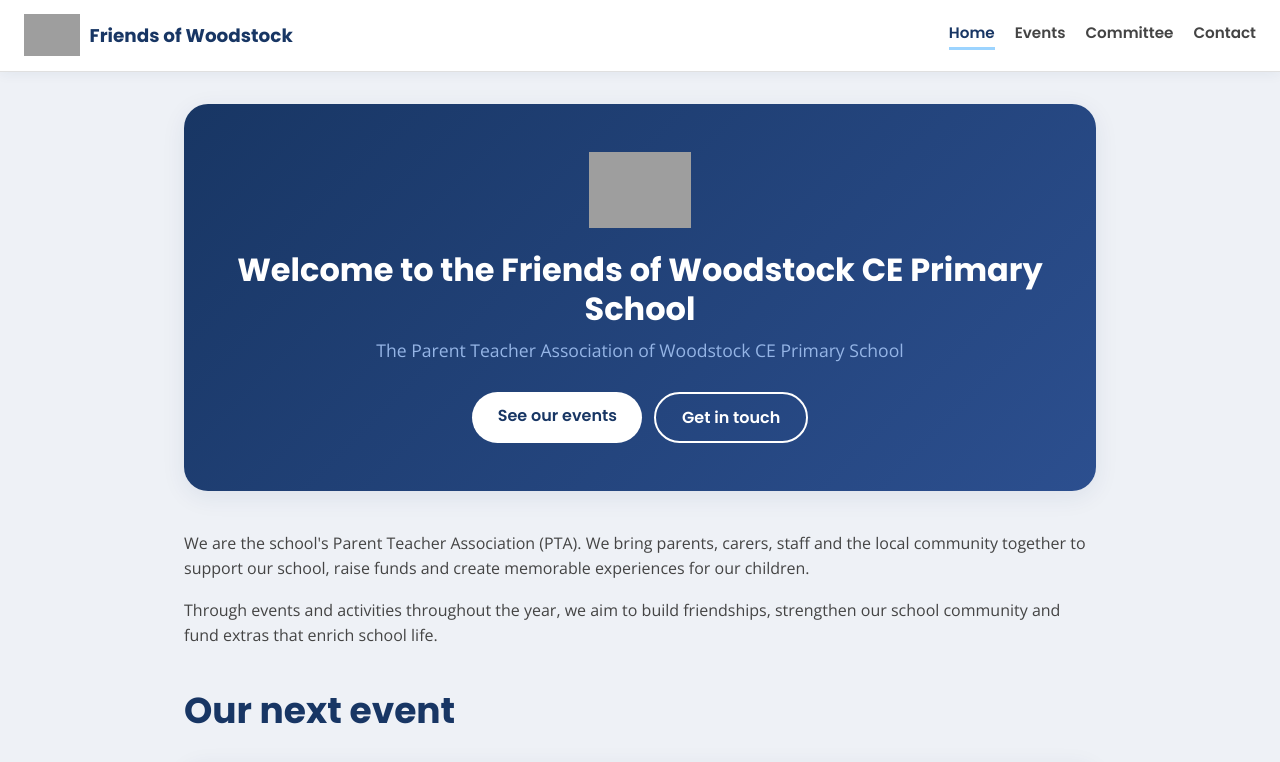
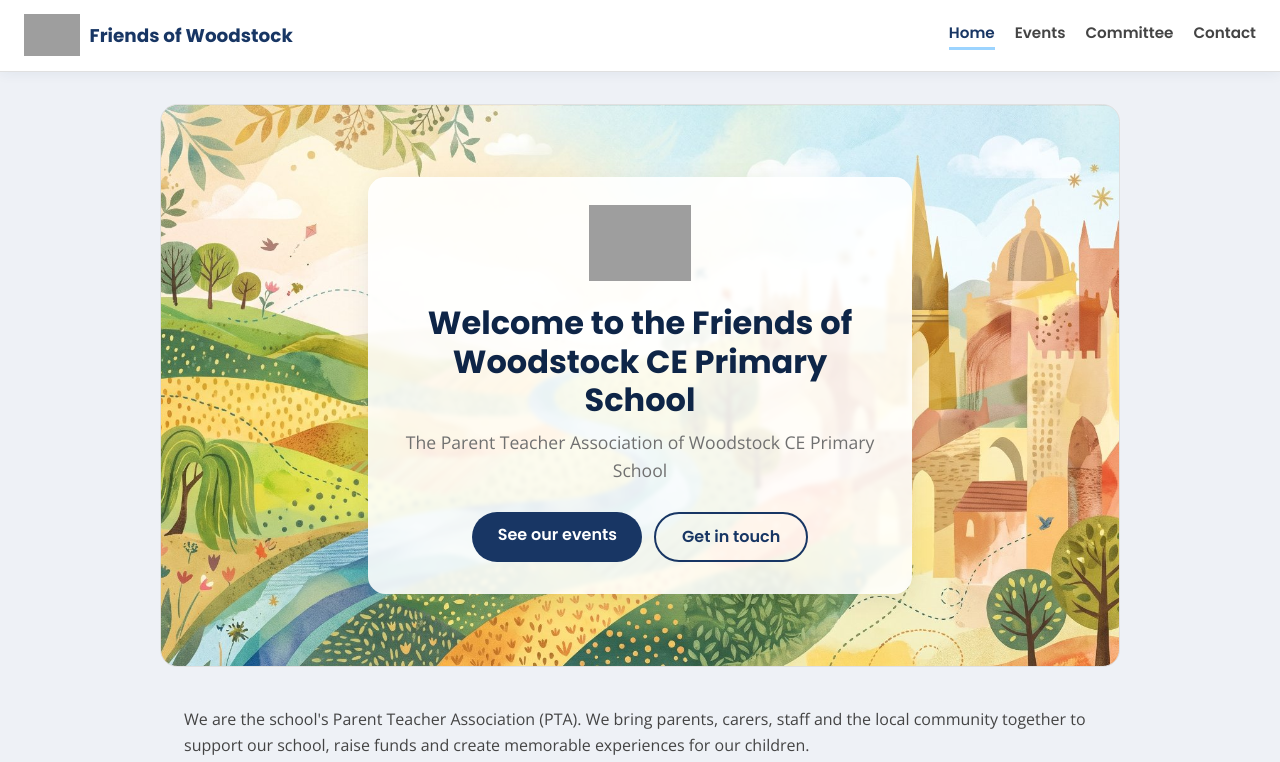
Before and after one commit to claidler/woodstock-pta, a React (Vite) app: page / in a window 1280 px wide. Shown: the top 762 px of the page. Built offline with nearby package versions, Linux system fonts and the light colour scheme; grey boxes are pictures that could not be loaded.

Commit message:
Add illustrated Oxfordshire landscape as hero background

```diff
--- a/src/pages/Home.jsx
+++ b/src/pages/Home.jsx
@@ -9,6 +9,7 @@ export default function Home() {
   return (
     <>
       <section className="hero">
+        <div className="hero-card">
           <Logo className="hero-logo" />
           <h1>{intro.heading}</h1>
           <p className="tagline">{site.tagline}</p>
@@ -19,6 +20,7 @@ export default function Home() {
             <Link className="button button-secondary" to="/contact">
               Get in touch
             </Link>
+          </div>
         </div>
       </section>
 
--- a/src/styles.css
+++ b/src/styles.css
@@ -191,23 +191,35 @@ a {
 }
 
 .hero {
+  display: grid;
+  place-items: center;
   text-align: center;
-  padding: 3rem 2rem;
-  margin-bottom: 2.5rem;
-  border-radius: 1.5rem;
-  background: linear-gradient(135deg, var(--colour-primary) 0%, #2c4f8f 100%);
-  color: #fff;
+  padding: clamp(2.5rem, 7vw, 4.5rem) 1rem;
+  margin: 0 -1.5rem 2.5rem;
+  border-radius: var(--radius);
+  border: 1px solid var(--colour-border);
+  background-image: url("/img/landscape.jpg");
+  background-size: cover;
+  background-position: center 60%;
+}
+
+.hero-card {
+  max-width: 34rem;
+  padding: 1.75rem 2rem 2rem;
+  border-radius: var(--radius);
+  background: rgba(255, 255, 255, 0.88);
+  backdrop-filter: blur(2px);
   box-shadow: var(--shadow);
 }
 
 .hero h1 {
-  color: #fff;
+  color: var(--colour-primary-dark);
   font-size: 2rem;
   margin: 0 0 0.5rem;
 }
 
 .tagline {
-  color: var(--colour-accent);
+  color: var(--colour-muted);
   font-size: 1.1rem;
   margin: 0;
 }
@@ -220,25 +232,24 @@ a {
   margin-top: 1.75rem;
 }
 
-.hero .button {
-  background: #fff;
-  color: var(--colour-primary);
+.hero-card .button {
+  background: var(--colour-primary);
+  color: #fff;
 }
 
-.hero .button:hover {
-  background: var(--colour-secondary);
-  color: var(--colour-primary-dark);
+.hero-card .button:hover {
+  background: var(--colour-primary-dark);
 }
 
-.hero .button-secondary {
+.hero-card .button-secondary {
   background: transparent;
-  color: #fff;
-  border: 2px solid #fff;
+  color: var(--colour-primary);
+  border: 2px solid var(--colour-primary);
 }
 
-.hero .button-secondary:hover {
-  background: #fff;
-  color: var(--colour-primary);
+.hero-card .button-secondary:hover {
+  background: var(--colour-primary);
+  color: #fff;
 }
 
 .section {
```
Also changed, not shown: public/img/landscape.jpg (added). Lines whose indentation alone changed are shown as unchanged.
